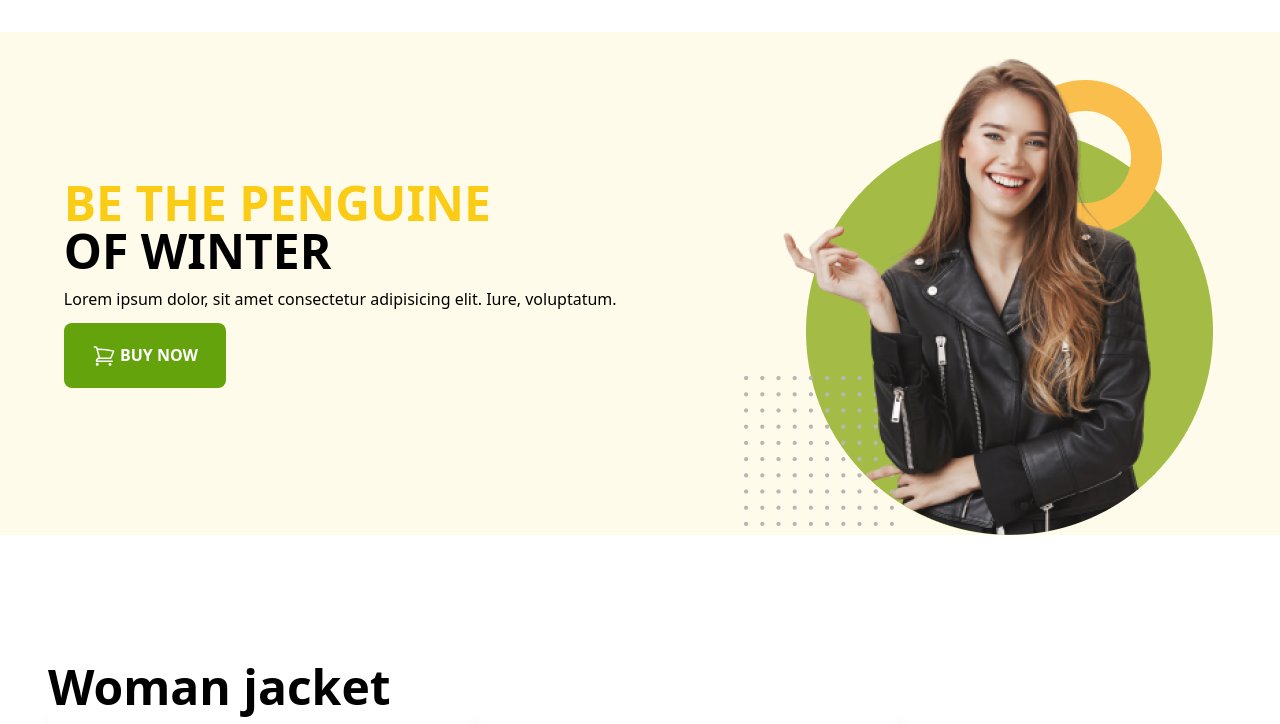
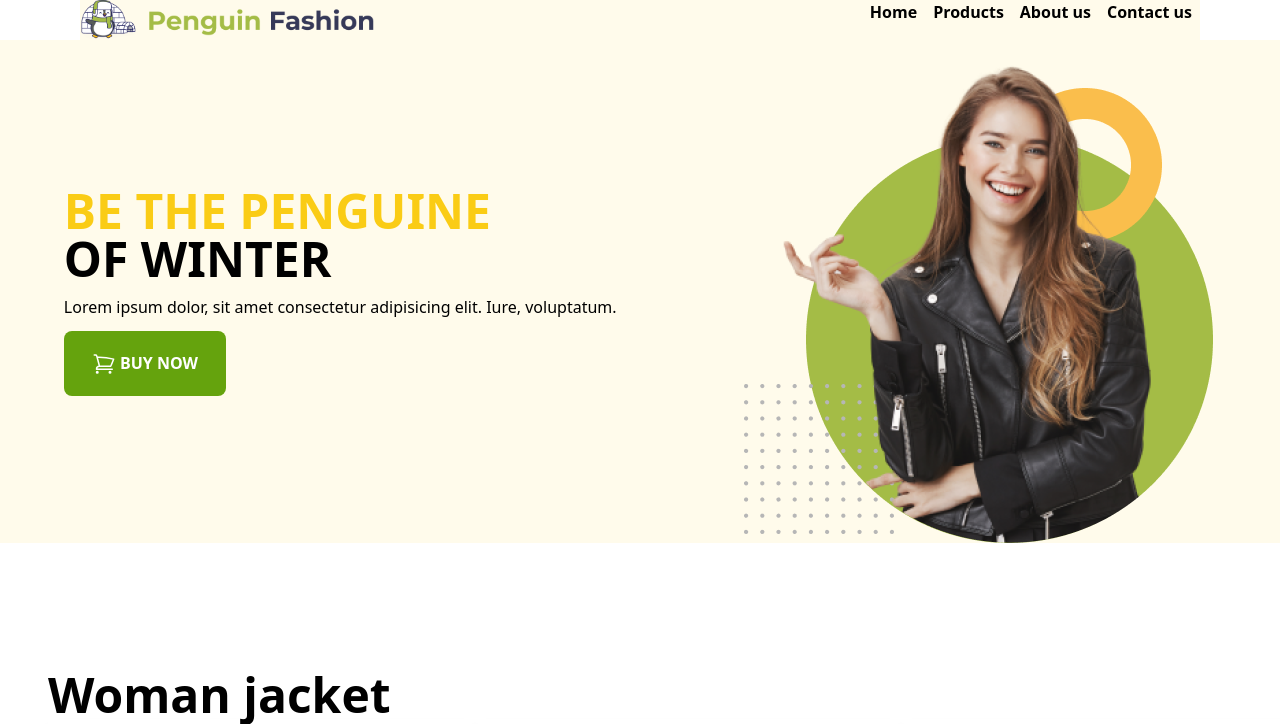
Before and after one commit to shAwmitrAcse134582/penguine-fashion-with-tailwind, a plain HTML site: page index.html in a window 1280 px wide. Shown: the top 724 px of the page. Drawn offline with nearby package versions, Linux system fonts and the light colour scheme.

Commit message:
almost done

```diff
--- a/index.html
+++ b/index.html
@@ -22,7 +22,25 @@
 </head>
 
 <body>
-    <header class="pb-32 pt-8">
+
+
+    <header class="pb-32">
+        <!-- navbar section -->
+        <nav>
+            <div class=" conatiner mx-20 flex justify-between bg-amber-50 ">
+                <div>
+                    <img class="w-30 h-10 " src="./images/logo.png" alt="">
+                </div>
+                <div>
+                    <ul class="flex  font-semibold">
+                        <li class="mx-2"><a href="#">Home</a></li>
+                        <li class="mx-2"><a href="#">Products</a></li>
+                        <li class="mx-2"><a href="#">About us</a></li>
+                        <li class="mx-2"><a href="#">Contact us</a></li>
+                    </ul>
+                </div>
+            </div>
+        </nav>
         <section class="container  mx-auto sm:flex items-center justify-around bg-amber-50">
             <div class="space-y-3">
                 <h1 class="text-2xl sm:text-5xl uppercase font-bold">
@@ -222,6 +240,12 @@
             </div>
         </section>
     </main>
+    <!-- main part end -->
+
+    <!-- footer section -->
+    <footer class="my-14">
+        <p class="text-center">All rights reserve Shawmitra Das,CSEBU</p>
+    </footer>
 
 </body>
 
```
